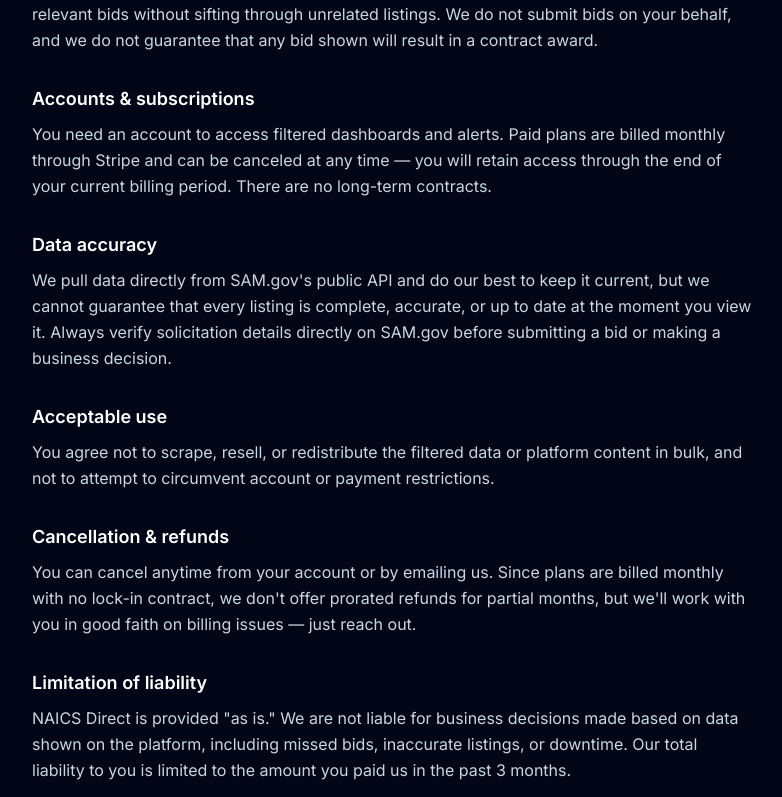
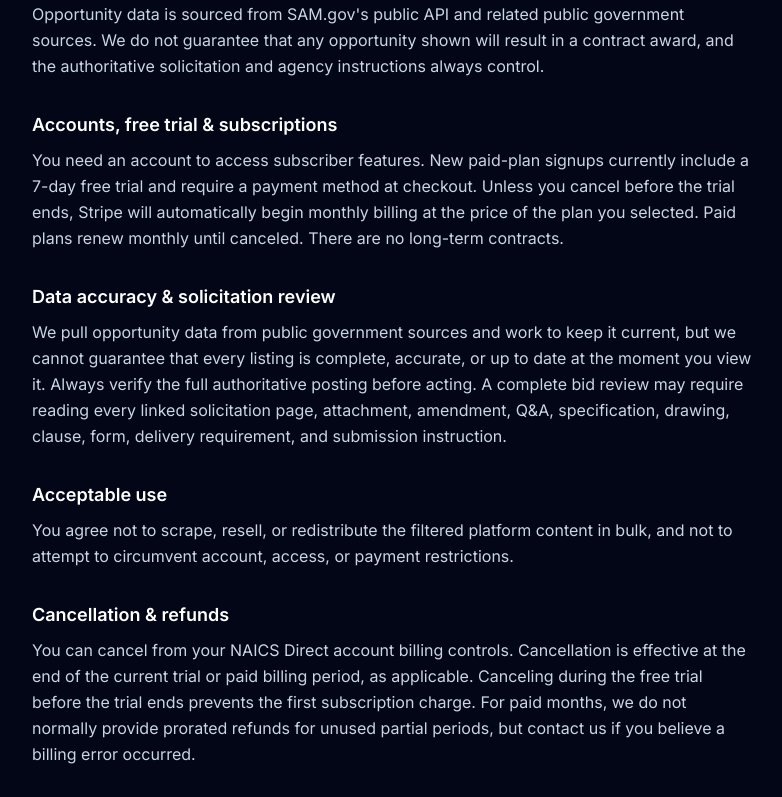
Before and after one commit to runjohnray2-lgtm/naicsdirect, a Next.js app: page /terms in a window 1280 px wide. Shown: the part 303-1100 px from the top of the page, without its empty margins (248-1030 px from the left). Built offline with nearby package versions, Linux system fonts and the light colour scheme.

Commit message:
Clarify 7-day trial and subscription terms

```diff
--- a/app/terms/page.tsx
+++ b/app/terms/page.tsx
@@ -16,46 +16,51 @@ export default function TermsPage() {
           <section>
             <h2 className="text-white font-semibold text-lg mb-2">What NAICS Direct is</h2>
             <p>
-              NAICS Direct is a subscription service that filters publicly available U.S. federal contract
-              opportunity data (sourced from SAM.gov's public API) by industry, so contractors can find
-              relevant bids without sifting through unrelated listings. We do not submit bids on your
-              behalf, and we do not guarantee that any bid shown will result in a contract award.
+              NAICS Direct is a subscription service that helps small contractors and suppliers find,
+              organize, research, source, price, and pursue publicly available U.S. federal contract
+              opportunities. Opportunity data is sourced from SAM.gov's public API and related public
+              government sources. We do not guarantee that any opportunity shown will result in a contract
+              award, and the authoritative solicitation and agency instructions always control.
             </p>
           </section>
 
           <section>
-            <h2 className="text-white font-semibold text-lg mb-2">Accounts &amp; subscriptions</h2>
+            <h2 className="text-white font-semibold text-lg mb-2">Accounts, free trial &amp; subscriptions</h2>
             <p>
-              You need an account to access filtered dashboards and alerts. Paid plans are billed monthly
-              through Stripe and can be canceled at any time — you will retain access through the end of
-              your current billing period. There are no long-term contracts.
+              You need an account to access subscriber features. New paid-plan signups currently include a
+              7-day free trial and require a payment method at checkout. Unless you cancel before the trial
+              ends, Stripe will automatically begin monthly billing at the price of the plan you selected.
+              Paid plans renew monthly until canceled. There are no long-term contracts.
             </p>
           </section>
 
           <section>
-            <h2 className="text-white font-semibold text-lg mb-2">Data accuracy</h2>
+            <h2 className="text-white font-semibold text-lg mb-2">Data accuracy &amp; solicitation review</h2>
             <p>
-              We pull data directly from SAM.gov's public API and do our best to keep it current, but we
+              We pull opportunity data from public government sources and work to keep it current, but we
               cannot guarantee that every listing is complete, accurate, or up to date at the moment you
-              view it. Always verify solicitation details directly on SAM.gov before submitting a bid or
-              making a business decision.
+              view it. Always verify the full authoritative posting before acting. A complete bid review may
+              require reading every linked solicitation page, attachment, amendment, Q&amp;A, specification,
+              drawing, clause, form, delivery requirement, and submission instruction.
             </p>
           </section>
 
           <section>
             <h2 className="text-white font-semibold text-lg mb-2">Acceptable use</h2>
             <p>
-              You agree not to scrape, resell, or redistribute the filtered data or platform content in
-              bulk, and not to attempt to circumvent account or payment restrictions.
+              You agree not to scrape, resell, or redistribute the filtered platform content in bulk, and
+              not to attempt to circumvent account, access, or payment restrictions.
             </p>
           </section>
 
           <section>
             <h2 className="text-white font-semibold text-lg mb-2">Cancellation &amp; refunds</h2>
             <p>
-              You can cancel anytime from your account or by emailing us. Since plans are billed monthly
-              with no lock-in contract, we don't offer prorated refunds for partial months, but we'll work
-              with you in good faith on billing issues — just reach out.
+              You can cancel from your NAICS Direct account billing controls. Cancellation is effective at
+              the end of the current trial or paid billing period, as applicable. Canceling during the free
+              trial before the trial ends prevents the first subscription charge. For paid months, we do not
+              normally provide prorated refunds for unused partial periods, but contact us if you believe a
+              billing error occurred.
             </p>
           </section>
 
@@ -63,15 +68,16 @@ export default function TermsPage() {
             <h2 className="text-white font-semibold text-lg mb-2">Limitation of liability</h2>
             <p>
               NAICS Direct is provided "as is." We are not liable for business decisions made based on data
-              shown on the platform, including missed bids, inaccurate listings, or downtime. Our total
-              liability to you is limited to the amount you paid us in the past 3 months.
+              shown on the platform, including missed bids, inaccurate listings, supplier decisions, bid
+              outcomes, or downtime. To the extent permitted by law, our total liability to you is limited
+              to the amount you paid us in the past 3 months.
             </p>
           </section>
 
           <section>
             <h2 className="text-white font-semibold text-lg mb-2">Changes to these terms</h2>
             <p>
-              We may update these terms as the product evolves. We'll post the updated date at the top of
+              We may update these terms as the product evolves. We will post the updated date at the top of
               this page. Continued use of NAICS Direct after changes means you accept the updated terms.
             </p>
           </section>
```
